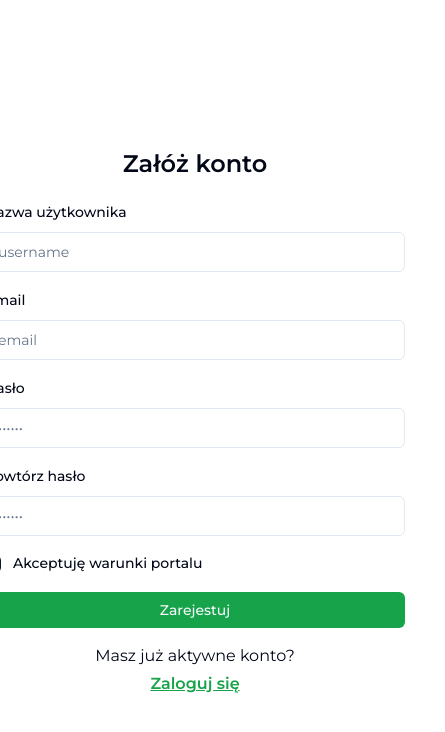
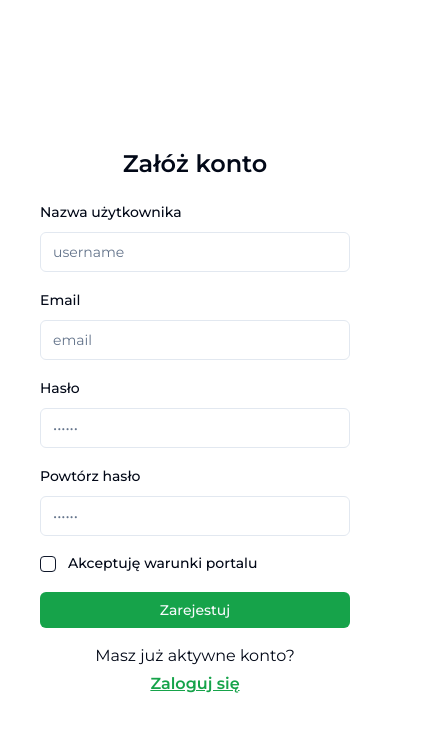
Before and after one commit to IgorKurdej/motorcycles-rental, a React (Vite) app: page /signup in a window 390 px wide. Shown: the top 732 px of the page, 445 px wide, since content can reach past the window. Built offline with nearby package versions, Linux system fonts and the light colour scheme.

Commit message:
fix layout styling

```diff
--- a/src/layouts/AuthLayout/index.tsx
+++ b/src/layouts/AuthLayout/index.tsx
@@ -4,12 +4,12 @@ import { Outlet } from 'react-router';
 
 export const AuthLayout: FC = () => {
   return (
-    <div className='md:shadow rounded-lg overflow-hidden flex min-w-[500px] max-w-[1200px] m-10'>
-      <div className='flex-1 hidden md:block'>
+    <div className='md:shadow rounded-lg overflow-hidden flex max-w-[1200px] m-10 w-full'>
+      <div className='md:flex-1 hidden md:block '>
         <img
           src={motoAuth}
           alt='auth-motorcycle-image'
-          // className='object-fill'
+          className='object-cover h-full bg-pink-200'
         />
       </div>
       <div className='flex-1'>
--- a/src/pages/LoginPage/index.tsx
+++ b/src/pages/LoginPage/index.tsx
@@ -26,7 +26,7 @@ export const LoginPage: FC = () => {
   };
 
   return (
-    <div className='h-full flex flex-col items-center justify-center p-10 lg:p-24'>
+    <div className='h-full flex flex-col items-center justify-center sm:p-10 lg:p-24'>
       <p className='text-2xl font-semibold mb-5'>Zaloguj się</p>
       <Form {...form}>
         <form
--- a/src/pages/SignupPage/index.tsx
+++ b/src/pages/SignupPage/index.tsx
@@ -35,7 +35,7 @@ export const SignupPage: FC = () => {
   };
 
   return (
-    <div className='h-full flex flex-col items-center justify-center p-10 lg:p-24'>
+    <div className='h-full flex flex-col items-center justify-center sm:p-10 lg:p-24'>
       <p className='text-2xl font-semibold mb-5'>Załóż konto</p>
       <Form {...form}>
         <form
```
